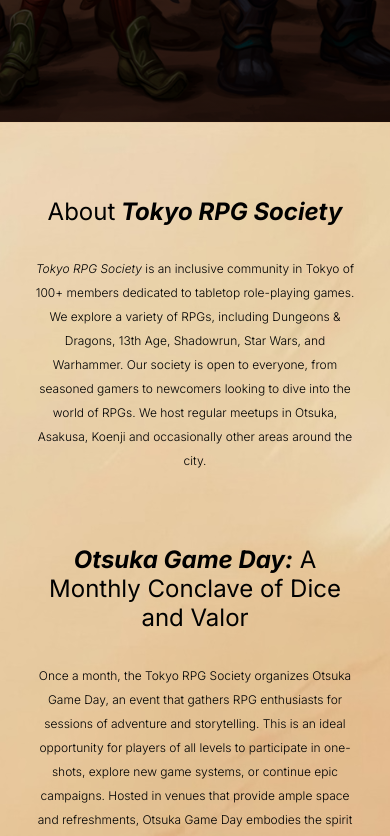
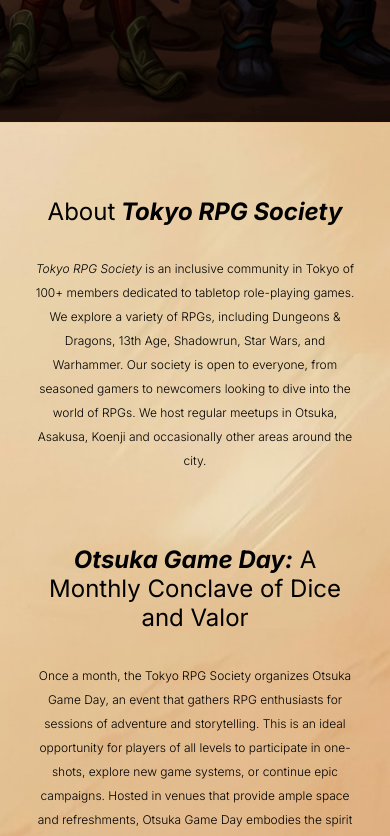
Before and after one commit to srollins01/TRS-Homepage, a React (Vite) app: page / in a window 390 px wide. Shown: the part 760-1596 px from the top of the page. Built offline with nearby package versions, Linux system fonts and the light colour scheme; no server answers.

Commit message:
Adjusted bg image position

```diff
--- a/src/assets/styles/container.css
+++ b/src/assets/styles/container.css
@@ -74,7 +74,7 @@ section img {
 
 @media (max-width: 840px) {
   .container {
-    background-position: 55% 50%;
+    background-position: 65% 50%;
   }
 
   section {
```
